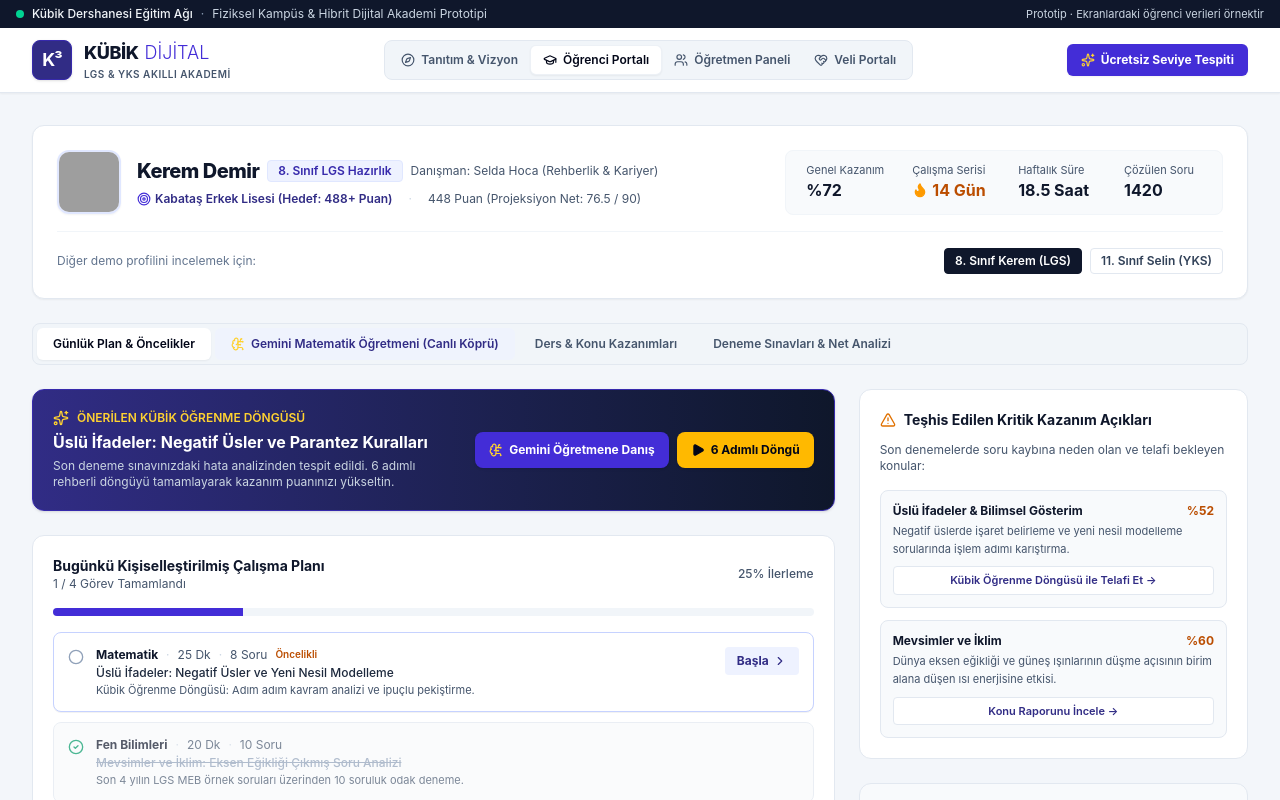
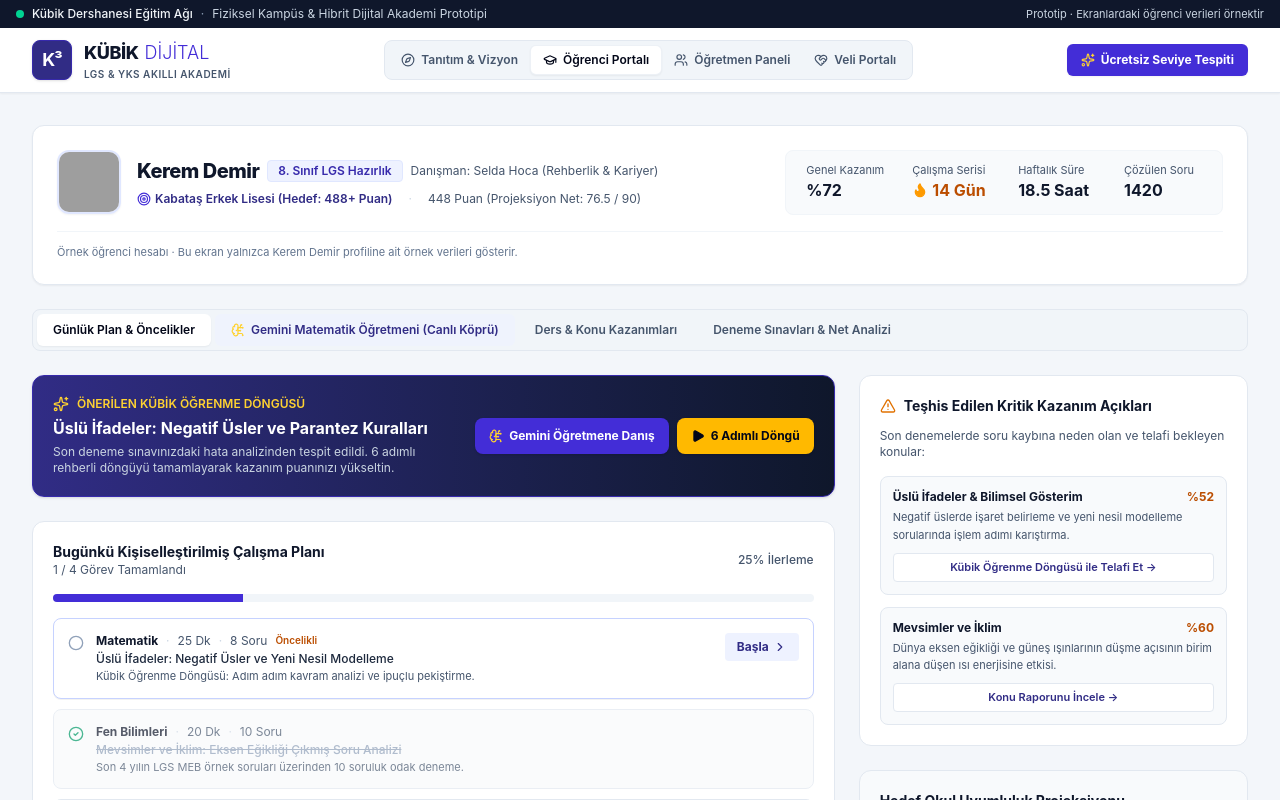
Before and after one commit to IhabAltekreeti/Kubik_Dershane, a React (Vite) app: page / in a window 1280 px wide. Both pictures are taken after a click on the button "Öğrenci Portalı". Shown: the top 800 px of the page. Built offline with nearby package versions, Linux system fonts and the light colour scheme; grey boxes are pictures that could not be loaded.

Commit message:
Keep each student portal focused on one student identity

```diff
--- a/src/App.tsx
+++ b/src/App.tsx
@@ -57,8 +57,7 @@ export default function App() {
               key={activeStudent.id}
               student={activeStudent}
               onOpenAssessmentModal={() => setIsAssessmentOpen(true)}
-              onSwitchStudent={handleSwitchTrack}
-            />
+             />
           </div>
         )}
 
--- a/src/components/student/StudentDashboard.tsx
+++ b/src/components/student/StudentDashboard.tsx
@@ -24,14 +24,12 @@ import {
 interface StudentDashboardProps {
   student: StudentProfile;
   onOpenAssessmentModal: () => void;
-  onSwitchStudent: (track: 'LGS' | 'YKS') => void;
-}
+ }
 
 export const StudentDashboard: React.FC<StudentDashboardProps> = ({
   student,
   onOpenAssessmentModal,
-  onSwitchStudent
-}) => {
+ }) => {
   const [tasks, setTasks] = useState<DailyTask[]>(student.dailyTasks);
   const [activeTab, setActiveTab] = useState<'overview' | 'subjects' | 'exams' | 'tutor'>('overview');
   const [selectedSubjectId, setSelectedSubjectId] = useState<string>(student.subjects[0]?.id || '');
@@ -174,34 +172,7 @@ export const StudentDashboard: React.FC<StudentDashboardProps> = ({
 
         </div>
 
-        {/* Track switch prompt */}
-        <div className="mt-4 pt-4 border-t border-slate-100 flex flex-wrap items-center justify-between text-xs text-slate-500 gap-2">
-          <span>
-            Diğer demo profilini incelemek için:
-          </span>
-          <div className="flex items-center gap-2">
-            <button
-              onClick={() => onSwitchStudent('LGS')}
-              className={`px-2.5 py-1 rounded text-xs font-semibold border transition-colors ${
-                student.track === 'LGS'
-                  ? 'bg-slate-900 text-white border-slate-900'
-                  : 'bg-white text-slate-700 border-slate-200 hover:bg-slate-50'
-              }`}
-            >
-              8. Sınıf Kerem (LGS)
-            </button>
-            <button
-              onClick={() => onSwitchStudent('YKS')}
-              className={`px-2.5 py-1 rounded text-xs font-semibold border transition-colors ${
-                student.track === 'YKS'
-                  ? 'bg-slate-900 text-white border-slate-900'
-                  : 'bg-white text-slate-700 border-slate-200 hover:bg-slate-50'
-              }`}
-            >
-              11. Sınıf Selin (YKS)
-            </button>
-          </div>
-        </div>
+        <div className="mt-4 border-t border-slate-100 pt-3 text-[11px] text-slate-500">Örnek öğrenci hesabı · Bu ekran yalnızca {student.name} profiline ait örnek verileri gösterir.</div>
       </div>
 
       {/* Tabs */}
```
